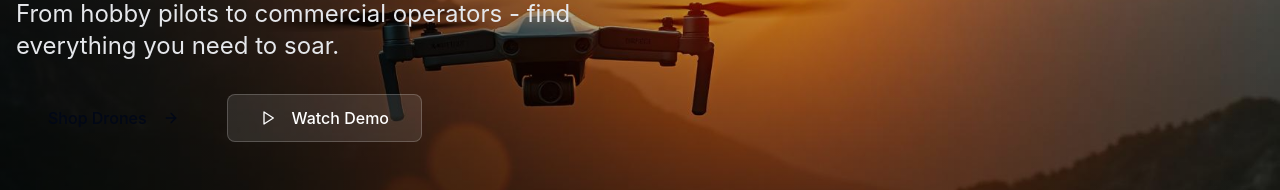
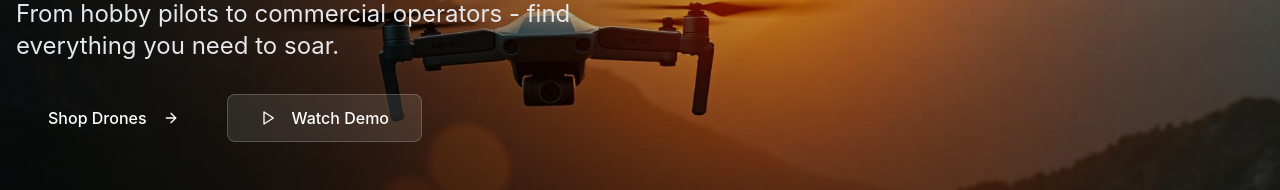
Before and after one commit to romeo1250-crypto/aero-ignite-hub, a React (Vite) app: page / in a window 1280 px wide. Shown: the part 430-620 px from the top of the page. Built offline with nearby package versions, Linux system fonts and the light colour scheme.

Commit message:
Fix: Resolve button variant type errors

```diff
--- a/src/components/ui/button.tsx
+++ b/src/components/ui/button.tsx
@@ -18,6 +18,8 @@ const buttonVariants = cva(
           "bg-secondary text-secondary-foreground hover:bg-secondary/80",
         ghost: "hover:bg-accent hover:text-accent-foreground",
         link: "text-primary underline-offset-4 hover:underline",
+        hero: "bg-gradient-hero text-white hover:shadow-premium transition-all duration-300",
+        accent: "bg-accent text-accent-foreground hover:bg-accent/90",
       },
       size: {
         default: "h-10 px-4 py-2",
```
Also changed, not shown: 1 other file (tests, documents, lock files or other folders).
